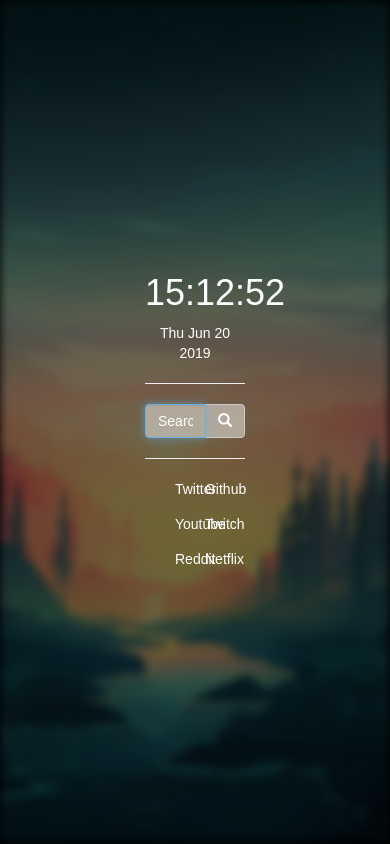
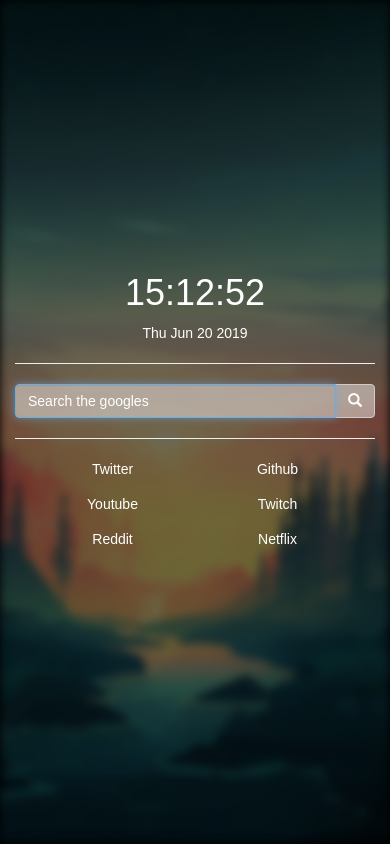
Before and after one commit to BenDirix/startpages-, an Angular app: page / in a window 390 px wide. Built offline with nearby package versions, Linux system fonts and the light colour scheme; a web font is replaced by a local one.

Commit message:
fixed responsiveness issues for mobile

```diff
--- a/src/app/start-page/start-page.component.html
+++ b/src/app/start-page/start-page.component.html
@@ -5,7 +5,7 @@
 
 <div class="container">
   <div class="row">
-    <div class="bg-text text-center col-xs-offset-4 col-xs-4">
+    <div class="bg-text text-center col-md-offset-4 col-md-4 col-xs-12">
       <!-- TIME AND DATE -->
       <h1>{{ time }}</h1>
       <p>{{ today }}</p>
@@ -27,7 +27,7 @@
       <hr>
       <!-- Links -->
       <div class="links col-xs-12">
-          <div class="col-xs-3" *ngFor="let link of links">
+          <div class="col-md-3 col-xs-6" *ngFor="let link of links">
               <a href="{{ link.link }}">{{ link.name }}</a>
             </div>
         </div>
```
